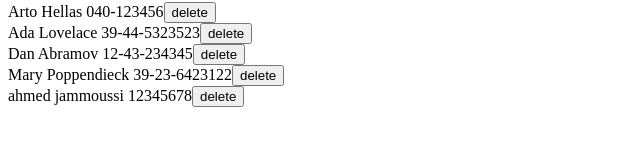
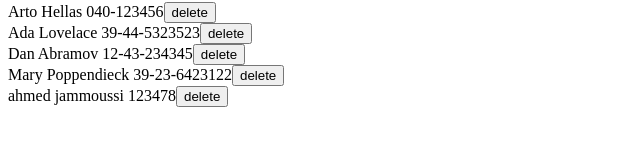
Before and after one commit to ajammoussi/FSO_submissions, a React (Vite) app in the folder part2/phonebook/: page / in a window 1280 px wide. Shown: the part 282-428 px from the top of the page, without its empty margins (0-640 px from the left). Built offline with nearby package versions, Linux system fonts and the light colour scheme; data requests are answered from the project's data file.

Commit message:
exercise 2.15

```diff
--- a/part2/phonebook/db.json
+++ b/part2/phonebook/db.json
@@ -23,7 +23,7 @@
     {
       "id": "69de",
       "name": "ahmed jammoussi",
-      "number": "12345678"
+      "number": "123478"
     }
   ]
 }
--- a/part2/phonebook/src/App.jsx
+++ b/part2/phonebook/src/App.jsx
@@ -24,8 +24,11 @@ const App = () => {
       name: newName,
       number: newNumber
     }
-    if (persons.find(person => person.name === newName)) {
-      alert(`${newName} is already added to phonebook`)
+
+    const person = persons.find(person => person.name === newName)
+
+    if (person.name === newName) {
+      updatePerson(person)
     } else {
       personService
         .create(personObj)
@@ -34,6 +37,21 @@ const App = () => {
           setNewName('')
           setNewNumber('')
         })
+        .catch(error => {
+            alert(error.response.data.error)
+        })
+    }
+  }
+
+  const updatePerson = (person) => {
+    if (window.confirm(`${person.name} is already added to phonebook, replace the old number with a new one?`)) {
+      person = { ...person, number: newNumber }
+      personService
+        .update(person.id, person)
+        .then(returnedPerson => {
+          setPersons(persons.map(person => person.id !== returnedPerson.id ? person : returnedPerson))
+        })
+
     }
   }
 
@@ -45,6 +63,9 @@ const App = () => {
         .then(() => {
           setPersons(persons.filter(person => person.id !== id))
         })
+        .catch(
+          console.log('deleting error')
+        )
     }
   }
 
@@ -66,7 +87,7 @@ const App = () => {
       <Filter newFilter={newFilter} handleFilterChange={handleFilterChange} />
 
       <h2>add a new</h2>
-      <Form onSubmit={addPerson} newName={newName} newNumber={newNumber} handleNameChange={handleNameChange} handleNumberChange={handleNumberChange} />
+      <Form onSubmit={addPerson} newName={newName} newNumber={newNumber} handleNameChange={handleNameChange} handleNumberChange={handleNumberChange} updatePerson={updatePerson}/>
 
       <h2>Numbers</h2>
       <Content persons={persons} newFilter={newFilter} deletePerson={deletePerson} />
--- a/part2/phonebook/src/components/Form.jsx
+++ b/part2/phonebook/src/components/Form.jsx
@@ -1,4 +1,4 @@
-const Form = ({ onSubmit, newName, newNumber, handleNameChange, handleNumberChange }) => {
+const Form = ({ onSubmit, newName, newNumber, handleNameChange, handleNumberChange, updatePerson }) => {
     return (
         <form onSubmit={onSubmit}>
         <div>
--- a/part2/phonebook/src/services/persons.js
+++ b/part2/phonebook/src/services/persons.js
@@ -11,9 +11,14 @@ const create = newObject => {
     return request.then(response => response.data)
 }
 
+const update = (id, newObject) => {
+    const request = axios.put(`${baseUrl}/${id}`, newObject)
+    return request.then(response => response.data)
+}
+
 const deletePerson = id => {
     const request = axios.delete(`${baseUrl}/${id}`)
     return request.then(response => response.data)
 }
 
-export default { getAll, create, deletePerson }
+export default { getAll, create, update, deletePerson }
```
